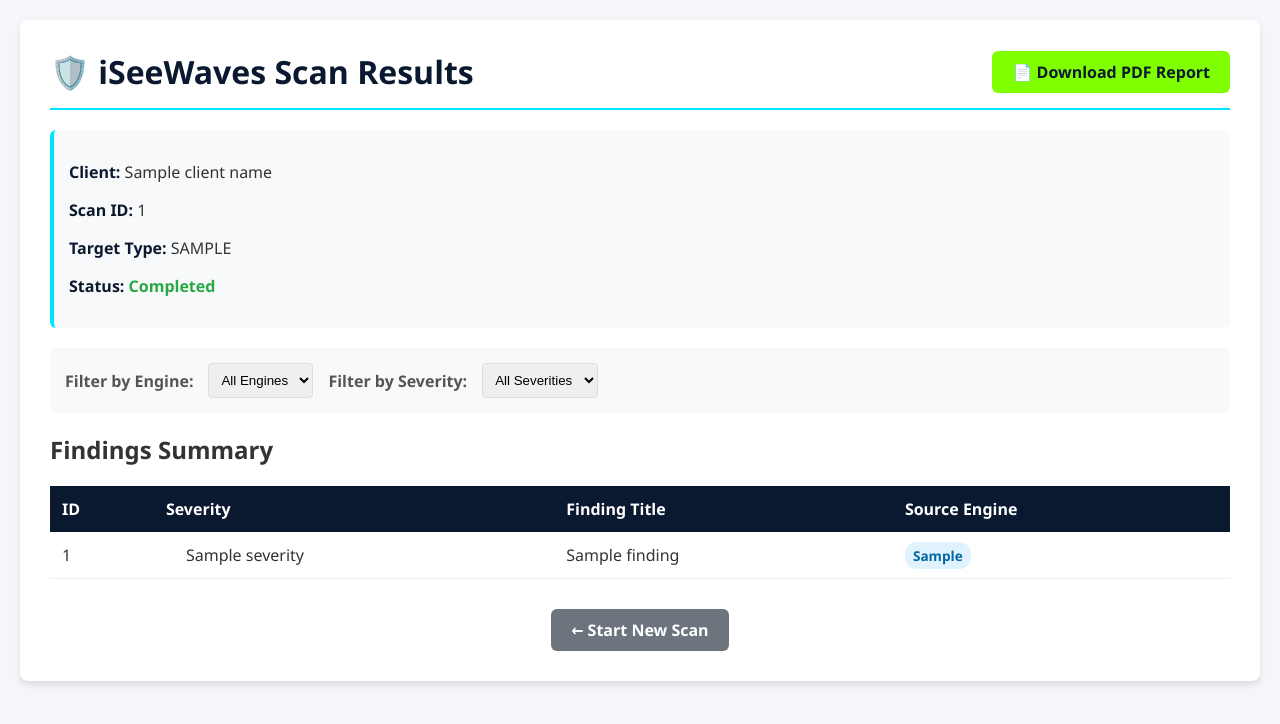
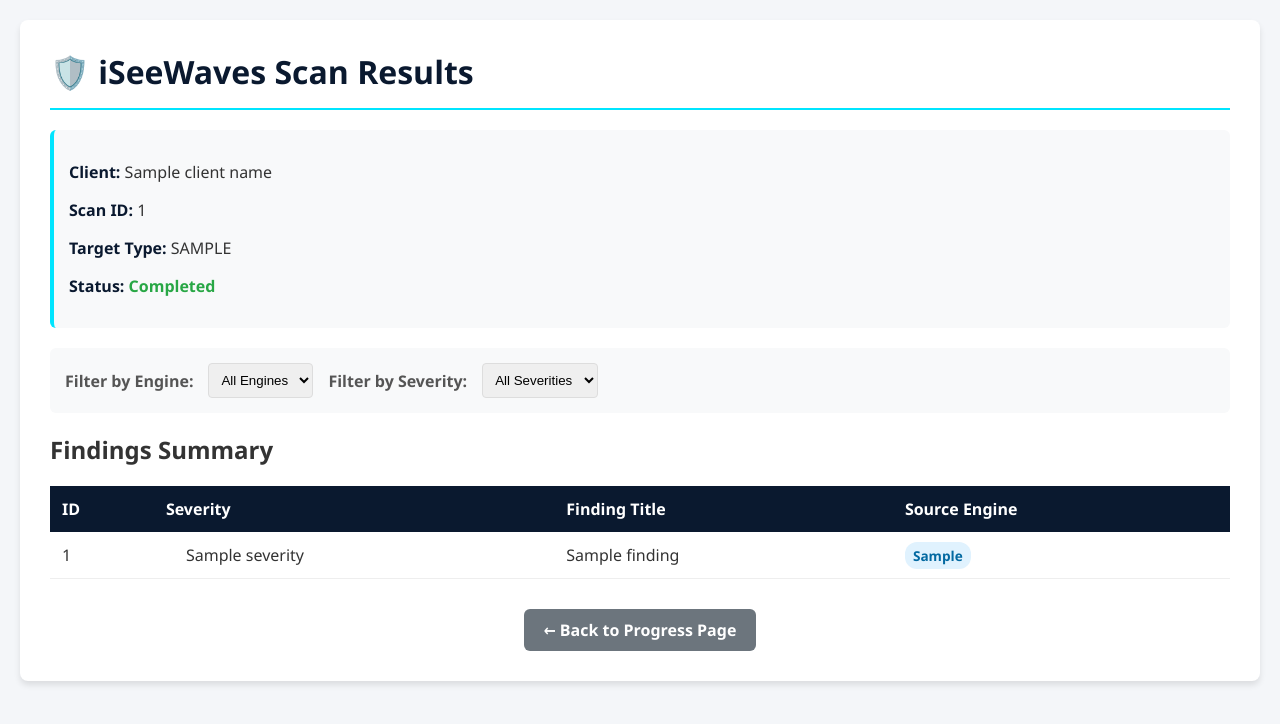
Before and after one commit to famia-1q/DAST-Tool, a Flask app: template templates/results.html in a window 1280 px wide. Shown: the top 724 px of the page. Run offline with Flask 3, Linux system fonts and the light colour scheme; the template is opened without the code that fills it: most values are stand-ins (such as "Sample title", 1, 10 or a date in 2020).

Commit message:
fix: resolve 404 on back button and implement dynamic PDF engines
- Fixed 'Back to Progress Page' 404 error by correctly passing scan_id in results.html
- Updated app.py to dynamically set 'Engines Used' in PDF based on scan type (e.g., MobSF for APK)
- Removed 'Engagement Contacts' section from report_template.html to focus on target info
- Cleaned up results.html UI and navigation flow

```diff
--- a/app.py
+++ b/app.py
@@ -56,7 +56,7 @@ def get_dynamic_findings(target_type):
 
 def run_scan_async(scan_id, target_type, target_value, client_name, file_path=None):
     try:
-        SCAN_STATUS[scan_id] = {'status': 'running', 'progress': 10, 'message': 'Initializing scan...', 'client': client_name}
+        SCAN_STATUS[scan_id] = {'status': 'running', 'progress': 10, 'message': 'Initializing scan...', 'client': client_name, 'scan_id': scan_id}
         if target_type == 'url': cmd = [sys.executable, str(ORCHESTRATOR_PATH), target_value]
         else: cmd = [sys.executable, str(ORCHESTRATOR_PATH), file_path]
 
@@ -141,6 +141,15 @@ def generate_report(scan_id):
         'linux': 'Linux Package Binary Analysis Report of Findings'
     }
     report_title = titles.get(target_type, 'Unified Security Assessment Report of Findings')
+
+    engines_map = {
+        'url': 'OWASP ZAP, Nikto',
+        'mobile': 'MobSF',
+        'windows': 'pefile, Manalyze, YARA',
+        'linux': 'dpkg-deb, LIEF, checksec, YARA'
+    }
+    engines_used = engines_map.get(target_type, 'OWASP ZAP, Nikto')
+
     findings = get_dynamic_findings(target_type)
 
     high_count = sum(1 for f in findings if f['severity'] == 'High')
@@ -152,6 +161,7 @@ def generate_report(scan_id):
     html_content = render_template('report_template.html',
         scan_id=scan_id, scan_date=datetime.now().strftime("%B %d, %Y"),
         report_title=report_title, client_name=client_name, findings=findings,
+        engines_used=engines_used,
         high_count=high_count, medium_count=medium_count, low_count=low_count, info_count=info_count, total_count=total_count
     )
 
@@ -169,7 +179,8 @@ def show_results(scan_id):
     client_name = status.get('client', 'Acme Corp')
     findings = get_dynamic_findings(target_type)
 
-    return render_template('results.html', scan_result=status, findings=findings, client_name=client_name)
+    # FIXED: Pass scan_id explicitly to template
+    return render_template('results.html', scan_result=status, scan_id=scan_id, findings=findings, client_name=client_name)
 
 if __name__ == '__main__':
     print("=" * 60)
--- a/orchestrator/nikto.json
+++ b/orchestrator/nikto.json
@@ -1 +1 @@
-[{"host":"example.com","ip":"172.66.147.243","port":"443","banner":"","vulnerabilities":[{"id": "999970","references": "https://developer.mozilla.org/en-US/docs/Web/HTTP/Headers/Strict-Transport-Security","method":"GET","url":"/","msg":"The site uses TLS and the Strict-Transport-Security HTTP header is not defined."},{"id": "999103","references": "https://www.netsparker.com/web-vulnerability-scanner/vulnerabilities/missing-content-type-header/","method":"GET","url":"/","msg":"The X-Content-Type-Options header is not set. This could allow the user agent to render the content of the site in a different fashion to the MIME type."}]}]
+[{"host":"testphp.vulnweb.com","ip":"44.228.249.3","port":"80","banner":"","vulnerabilities":[{"id": "0","method":"GET","url":"/","msg":"Unable to connect to testphp.vulnweb.com:80."}]}]
--- a/templates/report_template.html
+++ b/templates/report_template.html
@@ -82,7 +82,7 @@
         <tr><td>Scan ID</td><td>{{ scan_id }}</td></tr>
         <tr><td>Scan Date</td><td>{{ scan_date }}</td></tr>
         <tr><td>Target Type</td><td>{{ report_title }}</td></tr>
-        <tr><td>Engines Used</td><td>OWASP ZAP, Nikto, MobSF, Custom iSeeWaves Scanners</td></tr>
+        <tr><td>Engines Used</td><td>{{ engines_used }}</td></tr>
     </table>
     <p class="table-caption">Table 1: Application Information</p>
 
--- a/templates/results.html
+++ b/templates/results.html
@@ -22,24 +22,19 @@
         .sev-medium { background-color: #ea580c; }
         .sev-low { background-color: #ca8a04; }
         .sev-info { background-color: #2563eb; }
-        .btn { display: inline-block; padding: 10px 20px; text-decoration: none; border-radius: 6px; font-weight: bold; border: none; cursor: pointer; transition: all 0.3s; }
-        .btn-pdf { background: #7fff00; color: #0a192f; }
-        .btn-pdf:hover { background: #66cc00; transform: translateY(-2px); }
-        .btn-secondary { background: #6c757d; color: white; }
-        .btn-secondary:hover { background: #5a6268; }
+        .btn { display: inline-block; padding: 10px 20px; text-decoration: none; border-radius: 6px; font-weight: bold; border: none; cursor: pointer; transition: all 0.3s; background: #6c757d; color: white; }
+        .btn:hover { background: #5a6268; }
     </style>
 </head>
 <body>
     <div class="dashboard-container">
         <div class="header">
             <h1>🛡️ iSeeWaves Scan Results</h1>
-            <!-- UPDATED: Links back to progress page -->
-            <a href="/scan/{{ scan_result.scan_id }}/progress" class="btn btn-pdf">📄 Download PDF Report</a>
         </div>
 
         <div class="client-info">
             <p><strong>Client:</strong> {{ client_name }}</p>
-            <p><strong>Scan ID:</strong> {{ scan_result.scan_id }}</p>
+            <p><strong>Scan ID:</strong> {{ scan_id }}</p>
             <p><strong>Target Type:</strong> {{ scan_result.target_type|upper }}</p>
             <p><strong>Status:</strong> <span style="color: #28a745; font-weight: bold;">Completed</span></p>
         </div>
@@ -85,7 +80,8 @@
         </table>
 
         <div style="margin-top: 30px; text-align: center;">
-            <a href="/" class="btn btn-secondary">← Start New Scan</a>
+            <!-- FIXED: Use scan_id variable directly -->
+            <a href="/scan/{{ scan_id }}/progress" class="btn">← Back to Progress Page</a>
         </div>
     </div>
 
```
